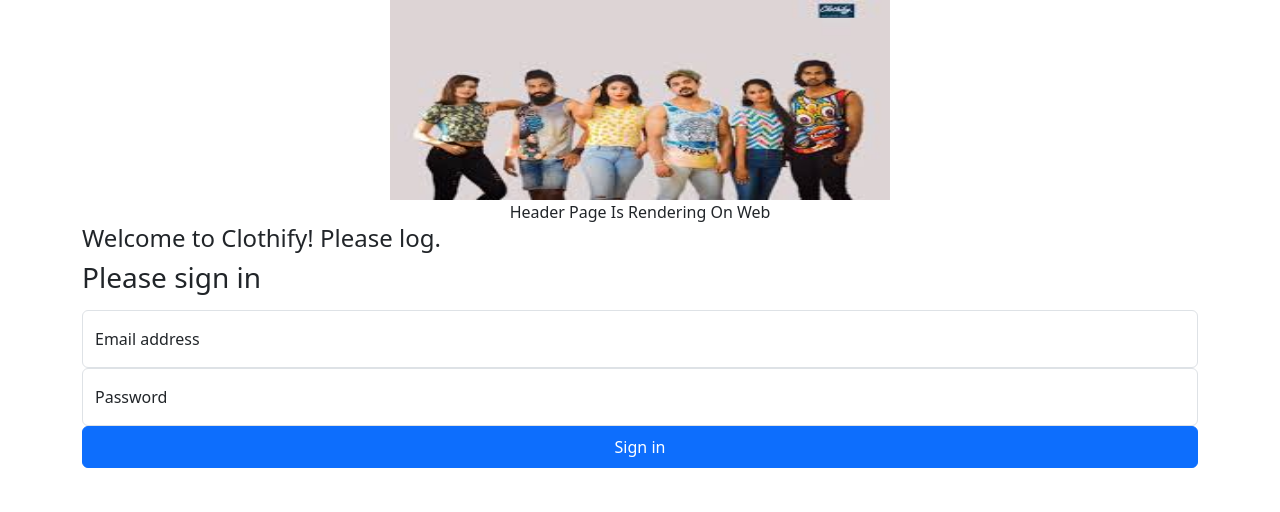
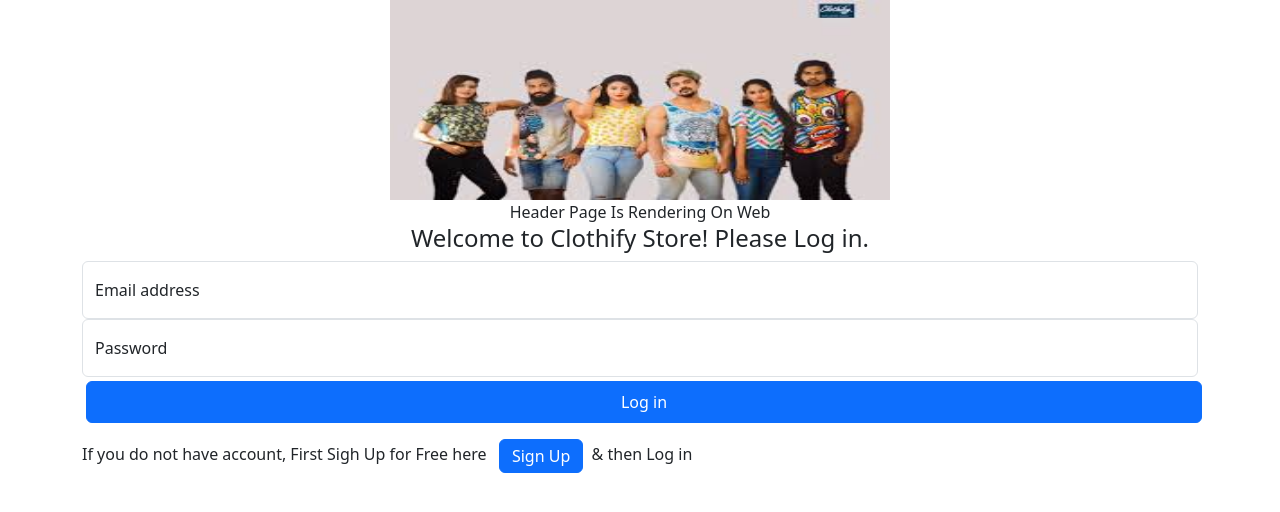
Before and after one commit to Chathura-Nilaksha/FE-CLOTHIFY-STORE, a React (Vite) app: page /login in a window 1280 px wide. Shown: the top 512 px of the page. Built offline with nearby package versions, Linux system fonts and the light colour scheme.

Commit message:
Structure completed on log in page

```diff
--- a/src/pages/ContactUs.tsx
+++ b/src/pages/ContactUs.tsx
@@ -63,14 +63,6 @@
             </div>
 
 
-
-            <div className="conrainer">
-                <div className="raw text-center">
-                    Contact us page
-                </div>
-            </div>
-
-
         </div>
     );
 }
--- a/src/pages/Login.tsx
+++ b/src/pages/Login.tsx
@@ -13,19 +13,17 @@
                 </div>
             </div>
 
-
             <div className="container">
                 <div className="raw text-center text-capitalize">
                     <HeaderCompo />
                 </div>
             </div>
+
             <div className="container">
                 <div className="raw">
-                    <h4> Welcome to Clothify! Please log.</h4>
+                    <h4 className="text-center"> Welcome to Clothify Store! Please Log in.</h4>
                     <main className="form-signin w-100 m-auto">
                         <form>
-
-                            <h1 className="h3 mb-3 fw-normal">Please sign in</h1>
 
                             <div className="form-floating">
                                 <input type="email" className="form-control" id="floatingInput" placeholder="name@example.com" />
@@ -36,10 +34,12 @@
                                 <label htmlFor="floatingPassword">Password</label>
                             </div>
 
-                            <button className="btn btn-primary w-100 py-2" type="submit" > Sign in </button>
+                            <button className="btn btn-primary w-100 py-2 m-1 mb-3" type="submit" > Log in </button>
 
                         </form>
                     </main>
+                    <p className="top-mg-5">If you do not have account, First Sigh Up for Free here &nbsp; <button className="btn btn-primary w-8 py-1" type="submit" > Sign Up </button>
+                    &nbsp; & then Log in</p>
                 </div>
             </div>
         </div>
```
